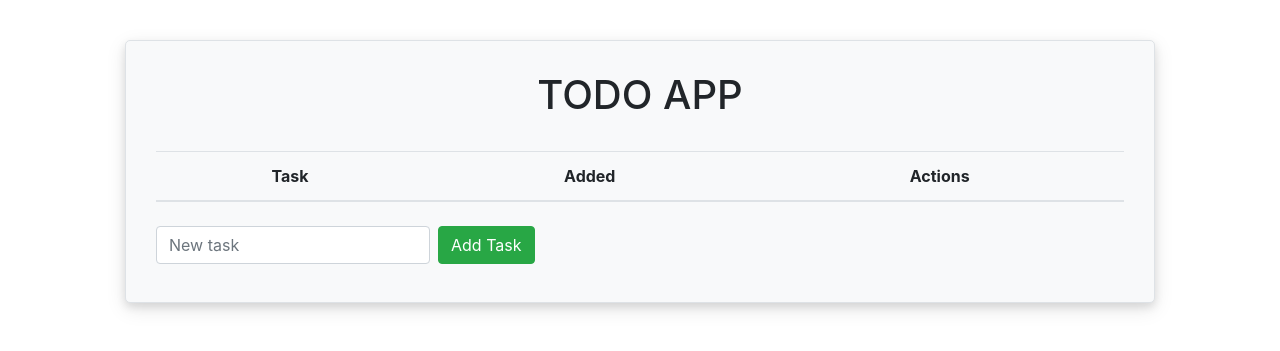
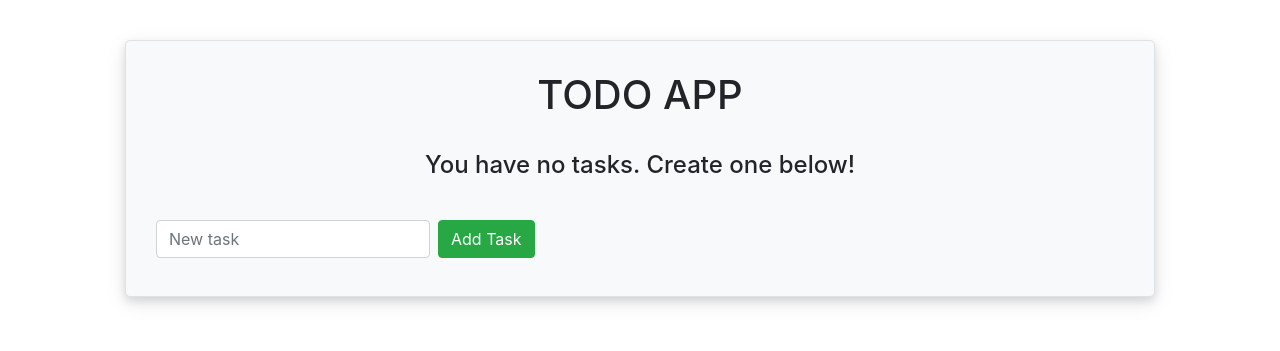
Before and after one commit to MuhammadHamza1487/Todo-App-Using-Flask, a Flask app: template templates/index.html in a window 1280 px wide. Shown: the top 351 px of the page. Run offline with Flask 3, Linux system fonts and the light colour scheme; the template is opened without the code that fills it, so the values that code supplies are empty; some libraries are stand-ins or nearby versions.

Commit message:
Todo App

```diff
--- a/templates/index.html
+++ b/templates/index.html
@@ -8,6 +8,10 @@
     <div class="content">
         <h1>TODO APP</h1>
         <br>
+        {% if tasks|length < 1 %}
+            <h4>You have no tasks. Create one below!</h4>
+            <br>
+        {% else %}
 
             <table class="table">
                 <thead>
```
Also changed, not shown: other parts of templates/index.html (+2 -0 lines), instance/test.db. Lines whose indentation alone changed are shown as unchanged.
